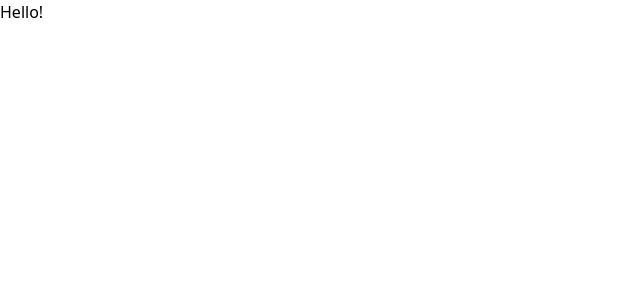
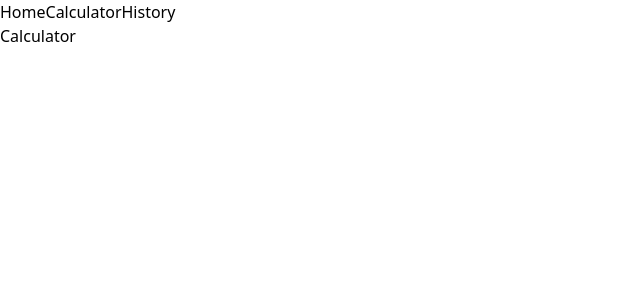
Before and after one commit to rickbairstow/loan_calc, a Vue app: page /calculator in a window 1280 px wide. Shown: the top 300 px of the page, without its empty margins (0-640 px from the left). Built offline with nearby package versions, Linux system fonts and the light colour scheme.

Commit message:
Add basic routing

```diff
--- a/package.json
+++ b/package.json
@@ -24,7 +24,8 @@
     "@tailwindcss/postcss": "^4.0.0",
     "@tailwindcss/vite": "^4.0.0",
     "@vitejs/plugin-vue": "^5.2.1",
-    "vue": "^3.5.13"
+    "vue": "^3.5.13",
+    "vue-router": "^4.5.0"
   },
   "devDependencies": {
     "eslint": "^9.18.0",
--- a/src/App.vue
+++ b/src/App.vue
@@ -1,3 +1,10 @@
 <template>
-    <main>Hello!</main>
+  <nav>
+    <router-link to="/">Home</router-link>
+    <router-link to="/calculator">Calculator</router-link>
+    <router-link to="/history">History</router-link>
+  </nav>
+  <main>
+    <router-view />
+  </main>
 </template>
--- a/src/main.js
+++ b/src/main.js
@@ -2,5 +2,9 @@ import '@Css/core.scss'
 
 import { createApp } from 'vue'
 import App from './App.vue'
+import router from './router/router.js';
 
-createApp(App).mount('#app')
+const app = createApp(App);
+
+app.use(router);
+app.mount('#app');
--- /dev/null
+++ b/src/pages/Calculator.vue
@@ -0,0 +1,5 @@
+<template>
+  <div>
+    Calculator
+  </div>
+</template>
--- /dev/null
+++ b/src/pages/History.vue
@@ -0,0 +1,5 @@
+<template>
+  <div>
+    History
+  </div>
+</template>
--- /dev/null
+++ b/src/pages/Home.vue
@@ -0,0 +1,5 @@
+<template>
+  <div>
+    Home
+  </div>
+</template>
--- /dev/null
+++ b/src/router/router.js
@@ -0,0 +1,26 @@
+import { createRouter, createWebHistory } from 'vue-router';
+
+const routes = [
+    {
+        path: '/',
+        name: 'Home',
+        component: () => import('../pages/Home.vue'),
+    },
+    {
+        path: '/calculator',
+        name: 'Calculator',
+        component: () => import('../pages/Calculator.vue'),
+    },
+    {
+        path: '/history',
+        name: 'History',
+        component: () => import('../pages/History.vue'),
+    },
+];
+
+const router = createRouter({
+    history: createWebHistory(),
+    routes,
+});
+
+export default router;
```
Also changed, not shown: 1 other file (tests, documents, lock files or other folders).
